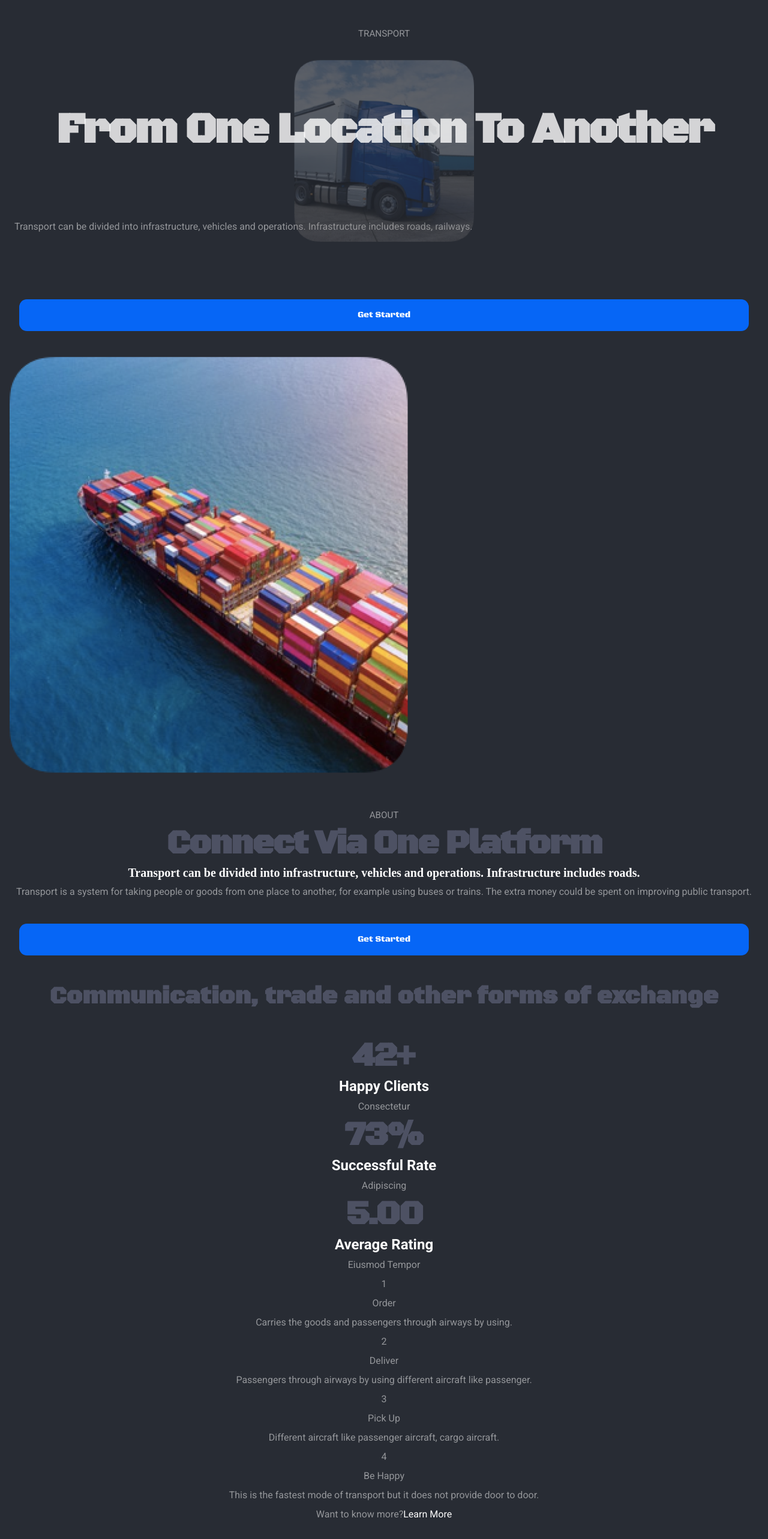
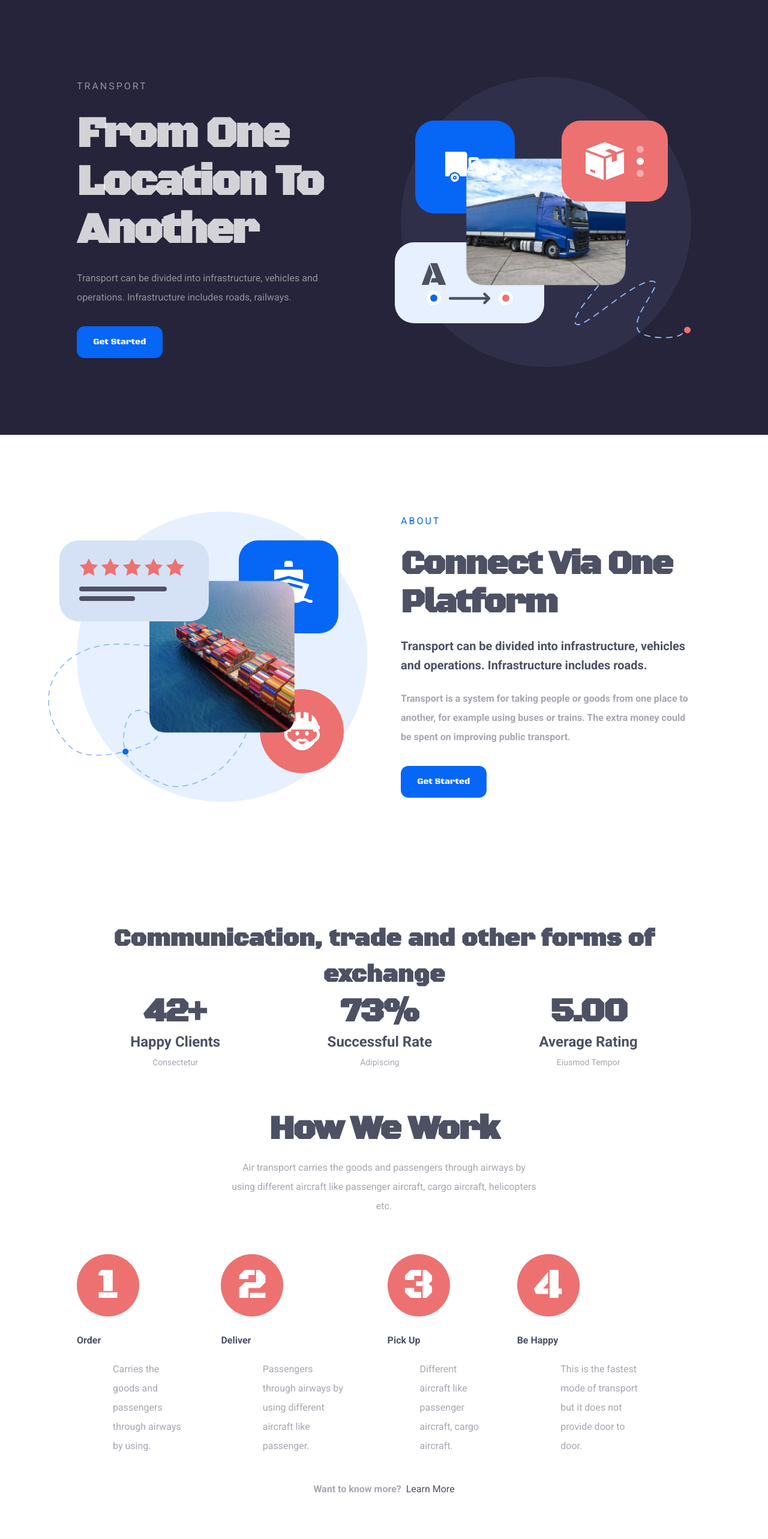
Before and after one commit to PiotrAdamowicz/Prograffing-task, a React (Create React App) app: page / in a window 1280 px wide. Shown: the top 2566 px of the page at 60% size. Built offline with nearby package versions, Linux system fonts and the light colour scheme.

Commit message:
About styled

```diff
--- a/src/components/layout/About.js
+++ b/src/components/layout/About.js
@@ -31,35 +31,16 @@ const statistics = [
     secondary: "Eiusmod Tempor",
   },
 ];
-const workflowData = [
-  {
-    id: "1",
-    title: "Order",
-    text: "Carries the goods and passengers through airways by using.",
-  },
-  {
-    id: "2",
-    title: "Deliver",
-    text: "Passengers through airways by using different aircraft like passenger.",
-  },
-  {
-    id: "3",
-    title: "Pick Up",
-    text: "Different aircraft like passenger aircraft, cargo aircraft.",
-  },
-  {
-    id: "4",
-    title: "Be Happy",
-    text: "This is the fastest mode of transport but it does not provide door to door.",
-  },
-];
 
 export default function About() {
   return (
     <section id="about" className="about">
+      <article className="about__shipArticle">
         <ShipImage block="about" />
-      <ArticleB data={data} />
+        <ArticleB data={data}>
           <button className="about__getStartedBtn">Get Started</button>
+        </ArticleB>
+      </article>
       <h3 className="statistics__title">
         Communication, trade and other forms of exchange
       </h3>
@@ -67,20 +48,17 @@ export default function About() {
         {statistics.map((stat) => (
           <Stat block="statistics" key={stat.title} data={stat} />
         ))}
-        <aside className="workflowSteps">
-          {workflowData.map((data) => (
-            <WorkflowStep key={data.id} block="workflowSteps" data={data} />
-          ))}
+      </aside>
+
+      <aside className="workflow">
+        <WorkflowStep />
       </aside>
       <div className="about__footer">
-          <p>
-            Want to know more?
+        <p className="about__text1">Want to know more?</p>
         <span>
-              <Link>Learn More</Link>
+          <Link className="about__footerLink">Learn More</Link>
         </span>
-          </p>
       </div>
-      </aside>
     </section>
   );
 }
--- a/src/components/utils/ArticleB.js
+++ b/src/components/utils/ArticleB.js
@@ -6,8 +6,9 @@ export default function ArticleB(props) {
     <article className={`${block}__${element}`}>
       <p className={`${block}__sectionName`}>{block}</p>
       <h2 className={`${block}__title`}>{title}</h2>
-      <h5>{text1}</h5>
-      <p className={`${block}__text`}>{text2}</p>
+      <h5 className={`${block}__text`}>{text1}</h5>
+      <p className={`${block}__text1`}>{text2}</p>
+      {props.children}
     </article>
   );
 }
--- a/src/components/utils/ImgCompositionA.js
+++ b/src/components/utils/ImgCompositionA.js
@@ -3,12 +3,13 @@ import TirIcon from "../../svg/tir.svg";
 import ParcelDotsIcon from "../../svg/paczka-kropki.svg";
 import LettersIcon from "../../svg/literki.svg";
 import ZigZagIcon from "../../svg/szlaczek 1.svg";
-import TruckPic from "../../images/tir 1.png";
+import TruckPic from "../../images/tir 2.png";
 
 export default function CompositionA(props) {
   const { block } = props;
   return (
     <div className={`${block}__imagesContainer`}>
+      <div className={`${block}__imagesBg`}>
         <img className={`${block}__truckImg`} src={TruckPic} alt="truck" />
         <img className={`${block}__truckIcon`} src={TirIcon} alt="truck icon" />
         <img
@@ -24,8 +25,9 @@ export default function CompositionA(props) {
         <img
           className={`${block}__zigZagIcon`}
           src={ZigZagIcon}
-        alt="apstrac zig zag"
+          alt="abstract zig zag"
         />
+      </div>
     </div>
   );
 }
--- a/src/components/utils/ImgCompositionB.js
+++ b/src/components/utils/ImgCompositionB.js
@@ -9,6 +9,7 @@ export default function CompositionB(props) {
   const { block } = props;
   return (
     <div className={`${block}__imagesContainer`}>
+      <div className={`${block}__imagesBg`}>
         <img className={`${block}__shipImg`} src={ShipPic} alt="ship" />
         <img className={`${block}__shipIcon`} src={ShpIcon} alt="ship icon" />
         <img
@@ -27,5 +28,6 @@ export default function CompositionB(props) {
           alt="abstract loops"
         />
       </div>
+    </div>
   );
 }
--- a/src/components/utils/Stat.js
+++ b/src/components/utils/Stat.js
@@ -5,9 +5,9 @@ export default function Stat(props) {
   const { block } = props;
   return (
     <div className={`${block}__stat`}>
-      <h2>{title}</h2>
-      <h4>{primary}</h4>
-      <p>{secondary}</p>
+      <h2 className={`${block}__title`}>{title}</h2>
+      <h4 className={`${block}__subtitle`}>{primary}</h4>
+      <p className={`${block}__text`}>{secondary}</p>
     </div>
   );
 }
--- a/src/components/utils/WorkflowStep.js
+++ b/src/components/utils/WorkflowStep.js
@@ -1,13 +1,50 @@
 import React from "react";
 
 export default function WorkflowStep(props) {
-  const { id, title, text } = props.data;
-  const { block } = props;
+  const workflowData = [
+    {
+      id: "1",
+      title: "Order",
+      text: "Carries the goods and passengers through airways by using.",
+    },
+    {
+      id: "2",
+      title: "Deliver",
+      text: "Passengers through airways by using different aircraft like passenger.",
+    },
+    {
+      id: "3",
+      title: "Pick Up",
+      text: "Different aircraft like passenger aircraft, cargo aircraft.",
+    },
+    {
+      id: "4",
+      title: "Be Happy",
+      text: "This is the fastest mode of transport but it does not provide door to door.",
+    },
+  ];
+  const block = "workflow";
+
   return (
-    <div className={`${block}__step`}>
-      <p className={`${block}__stepId`}>{id}</p>
-      <p className={`${block}__title`}>{title}</p>
-      <p className={`${block}__text`}>{text}</p>
-    </div>
+    <>
+      <h2 className={`${block}__title`}>How We Work</h2>
+      <p className={`${block}__text`}>
+        Air transport carries the goods and passengers through airways by using
+        different aircraft like passenger aircraft, cargo aircraft, helicopters
+        etc.
+      </p>
+      <div className={`${block}__steps`}>
+        {workflowData.map((step) => {
+          const { id, title, text } = step;
+          return (
+            <div key={step.id} className={`${block}__step`}>
+              <p className={`${block}__stepId`}>{id}</p>
+              <p className={`${block}__title`}>{title}</p>
+              <p className={`${block}__text`}>{text}</p>
+            </div>
+          );
+        })}
+      </div>
+    </>
   );
 }
--- a/src/styles/About.scss
+++ b/src/styles/About.scss
@@ -1,16 +1,157 @@
+@import "./partials//mixins";
+@import "./partials//colors";
+
 .about{
-    @include imgReset(shipImg, shipIcon, starsIcon,workerIcon,abstractIcon);display:flex;
-    flex-direction: column;
-    justify-content: space-around;
-    height: 250vh;
+    width: 50%;
+    background-color: #fff;
+    padding: 10vw 10vw;
 
+    //UPPER LEFT section
+
+    &__imagesContainer{
+        grid-area: ship;
+        position: relative;
+        width: 100%;
+        z-index: 10;
+    }
+    &__imagesBg{
+    top:0;
+    left:0;
+    border-radius: 50%;
+    position: absolute;
+    height: auto;
+    max-height: 530px;
+    width: 100%;
+    background-color: $lighter-on-dark-bg;
+    z-index: 1;
+    border-radius: 50%;
+    padding-bottom: 100%;
+    }
     &__shipImg{
-        display: block;
+        z-index: 20;
+        position: absolute;
+        max-width: calc(100%/2);
+        width:25vw;
+        top: 50%;;
+        left: 50%;
+        transform: translate(-50%, -50%);
+    }
+    &__starsIcon{
+        max-width: 249px;
+        position: absolute;
+        z-index: 30;
+        top: 10%;;
+        left: -6%;
+    }
+    &__shipIcon{
+        max-width: 177px;
+        position: absolute;
+        z-index: 3;
+        top: 10%;;
+        right: 10%;
+    }
+    &__abstractIcon{
+        max-width: 70%;
+        position: absolute;
+        z-index: 2;
+        bottom:5%;
+        left: -10%;
+        right: 30%;
+    }
+    &__workerIcon{
+        max-width: 195px;
+        position: absolute;
+        z-index: 2;
+        bottom:10%;
+        right: 8%;
     }
 
+    //UPPER RIGHT section
+
+    &__shipArticle{
+        display: flex;
+    }
+    &__article{
+        grid-area: article;
+        width: 100%;
+        margin-left: 7vh;
+        text-align: left;
+        padding-bottom: 20%;
+    }
     &__sectionName{
-        @include title;
+        @include title-lx;
+        color:#0666F6;
+    }
+    &__title{
+        margin-top: 1.5rem;
+    }
+    &__text{
+        margin-top: 1.5rem;
+        color: rgb(77, 81, 99);
+    }
+    &__text1{
+        margin-top: 1.5rem;
+        color: rgba(77, 81, 99, 0.5);
+        font-weight: bold;
+        display: inline-block;
+    }
 
+    @include getStartedBtn;
+    &__getStartedBtn{
+        grid-area: btn;
     }
-    @include getStartedBtn;
+    //BOTTOM section
+
+    .statistics{
+        &__title{
+        }
+        &__data{
+            display: flex;
+            justify-content: space-around ;
+        }
+        &__text{
+            color: rgba(77, 81, 99, 0.5);
+            font-size: 0.875rem;
+            letter-spacing: 0px;
+        }
+    }
+    .workflow{
+        margin-top: 4rem; //TODO: possible % for better scaling, will see
+        &__steps{
+        display: flex;
+        justify-content: space-around;
+        margin: 0;
+        margin-top: 4rem;
+
+        }
+        &__step{
+            text-align: left;
+        }
+        &__stepId{
+            text-align: center;
+            color: white;
+            font-family: 'Black Ops One';
+            font-size: 4.5rem;
+            background-color: #ED7171;
+            border-radius: 50%;
+            line-height: 6.5rem;
+            width: 6.5rem;
+            height: 6.5rem;
+        }
+        &__title{
+            margin-top: 1.5rem;
+            color: #4D5163;
+            font-weight: bold;
+        }
+        &__text{
+            margin-top: 1rem;
+            width: 50%;
+            margin: 1rem auto;
+            color: rgba(77, 81, 99, 0.5);
+        }
+    }
+    &__footerLink{
+        margin-left: .5rem;
+        color: #4D5163;
+    }
 }
--- a/src/styles/App.scss
+++ b/src/styles/App.scss
@@ -1,10 +1,15 @@
+@import "./partials//colors";
 @import "./partials//mixins";
 @import "./Typography.scss";
 @import "./Nav.scss";
 @import "./Header.scss";
 @import "./About.scss";
 
+
 /* My own reset for specific tags */
+body{
+  background-color: rgb(77 81 99 / 15%);
+}
 button{
   border:none;
   background:none;
@@ -26,7 +31,11 @@ a:hover{
   display: flex;
   flex-direction: column;
   text-align: center;
-  background-color: #282c34;
+  background-color: $main-bg;
   min-height: 100vh;
   width: 100%;
+  @media (min-width:2000px){
+  max-width: 2000px;
 }
+  margin: 0 auto;
+}
--- a/src/styles/Header.scss
+++ b/src/styles/Header.scss
@@ -1,34 +1,82 @@
 
 .header{
-    height: 70vh;
+    width: 100%;
+    display: flex;
+    padding: 10vw 10vw;
+    @include headerMQ;
 
+    //LEFT section
     &__article{
-        display: flex;
-        flex-direction: column;
-        justify-content: space-between;
-        padding: .5rem 0;
-        width: 100%;
-        height: 100%;
-        z-index: 10;
+        width: 50%;
+        margin-right: 7vh;
+        text-align: left;
     }
     &__sectionName{
-        @include title;
-
+       @include title-lx;
     }
     &__title{
-        // margin: .8rem 0;
-        display: block;
-        z-index: 10;
+        text-align: left;
+        margin-top: 1.5rem;
     }
     &__text{
-        margin:0 .5rem;
-        text-align: justify;
+       margin-top: 1.5rem;
     }
 
+
     @include getStartedBtn;
-    @include imageComposition(truckImg, truckIcon, parcelDotIcon, lettersIcon,zigZagIcon);
-    &__truckImg{
-        display: block;
+
+    //RIGHT section
+   &__imagesContainer{
+       position: relative;
+       width: 50%;
+       z-index: 10;
+   }
+   &__imagesBg{
+    top:0;
+    left:0;
+    position: absolute;
+    height: auto;
+    max-height: 530px;
+    width: 100%;
+    background-color: $lighter-bg;
+    z-index: 1;
+    border-radius: 50%;
+    padding-bottom: 100%;
+   }
+   &__truckImg{
+       z-index: 20;
+       position: absolute;
+       max-width: calc(110%/2);
+       top: 50%;;
+       left: 50%;
+       transform: translate(-50%, -50%);
+   }
+   &__truckIcon{
+       max-width: 166px;
+       position: absolute;
+       z-index: 2;
+       top: 15%;;
+       left: 5%;
+   }
+   &__parcelDotIcon{
+    max-width: 177px;
+    position: absolute;
+    z-index: 30;
+    top: 15%;;
+    right: 8%;
     }
-
+    &__lettersIcon{
+        max-width: 249px;
+        position: absolute;
+        z-index: 2;
+        bottom:15%;
+        left: -2%;
+    }
+    &__zigZagIcon{
+        max-width: 195px;
+        position: absolute;
+        z-index: 2;
+        bottom:10%;
+        right: 0%;
+    }
 }
--- a/src/styles/Typography.scss
+++ b/src/styles/Typography.scss
@@ -26,18 +26,13 @@
         color:#4D5163;
     }
     h4{
-
-        font-family: 'Roboto';
         font-weight: bold;
-        color:white;
+        color:#4D5163;
     }
     h5{
-
-        font-family: 'Robot';
         color:white;
     }
     h6{
-
         font-family: 'Robot';
         color:rgba(77,81,99,0.5);
     }
@@ -52,7 +47,7 @@
 
 
 
-    @media  (min-width: $bp-desktop){
+    // @media  (min-width: $bp-desktop){
 
 
         h1{
@@ -81,4 +76,4 @@
             font-size: 1rem; //16
         line-height: 2rem; //32
         }
-    }
+    // }
--- a/src/styles/partials/_colors.scss
+++ b/src/styles/partials/_colors.scss
@@ -1 +1,5 @@
+$main-bg: #25243A;
+$lighter-bg:#302F4A;
+$lighter-on-dark-bg:#E6F0FF;
+
 $getStarted-btn-bg: #0666F6;
--- a/src/styles/partials/_mixins.scss
+++ b/src/styles/partials/_mixins.scss
@@ -1,17 +1,21 @@
 @import "./variables";
 @import "./colors";
 
-@mixin title{
+@mixin title-sm{
     font-size: .95rem;
     text-transform: uppercase;
     margin-top: 1rem;
+}
+@mixin title-lx{
+    letter-spacing: 3px;
+    text-transform: uppercase;
 }
 @mixin getStartedBtn{
     &__getStartedBtn{
         background-color: $getStarted-btn-bg;
         border-radius: $btn-radius;
-        padding: $button 2rem;
-        margin: 0 $button;
+        padding: $button 1.7rem;
+        margin-top:2rem;
         z-index: 10;
     }
 }
@@ -70,3 +74,23 @@
         display: none;
     }
 }
+
+//MEDIA Q
+
+@mixin headerMQ{
+    @media(min-width: 1400px){
+        &{
+        padding-bottom: 20vw;
+    }
+}
+@media(min-width: 1700px){
+        &{
+        padding-bottom: 25vw;
+    }
+}
+@media(min-width: 2500px){
+        &{
+        padding-bottom: 20%;
+    }
+}
+}
```
Also changed, not shown: src/images/tir1.png (added). Lines whose indentation alone changed are shown as unchanged.
